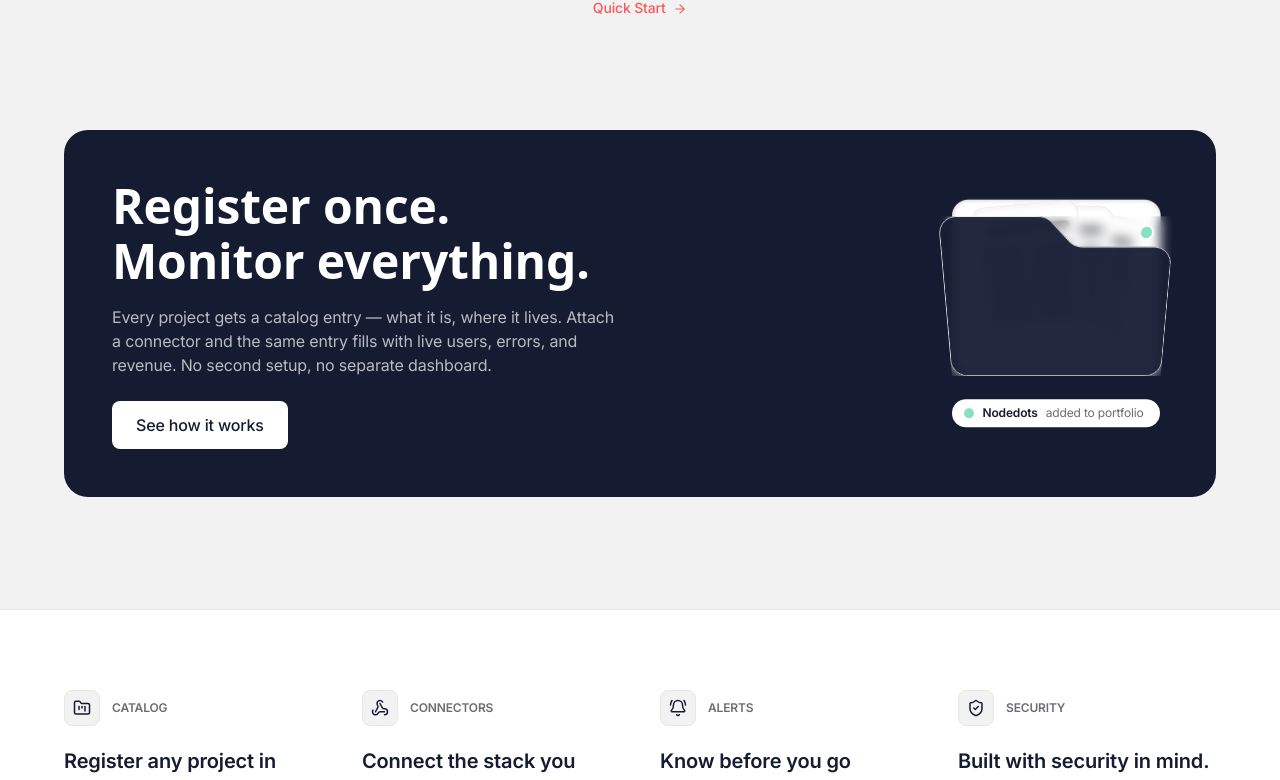
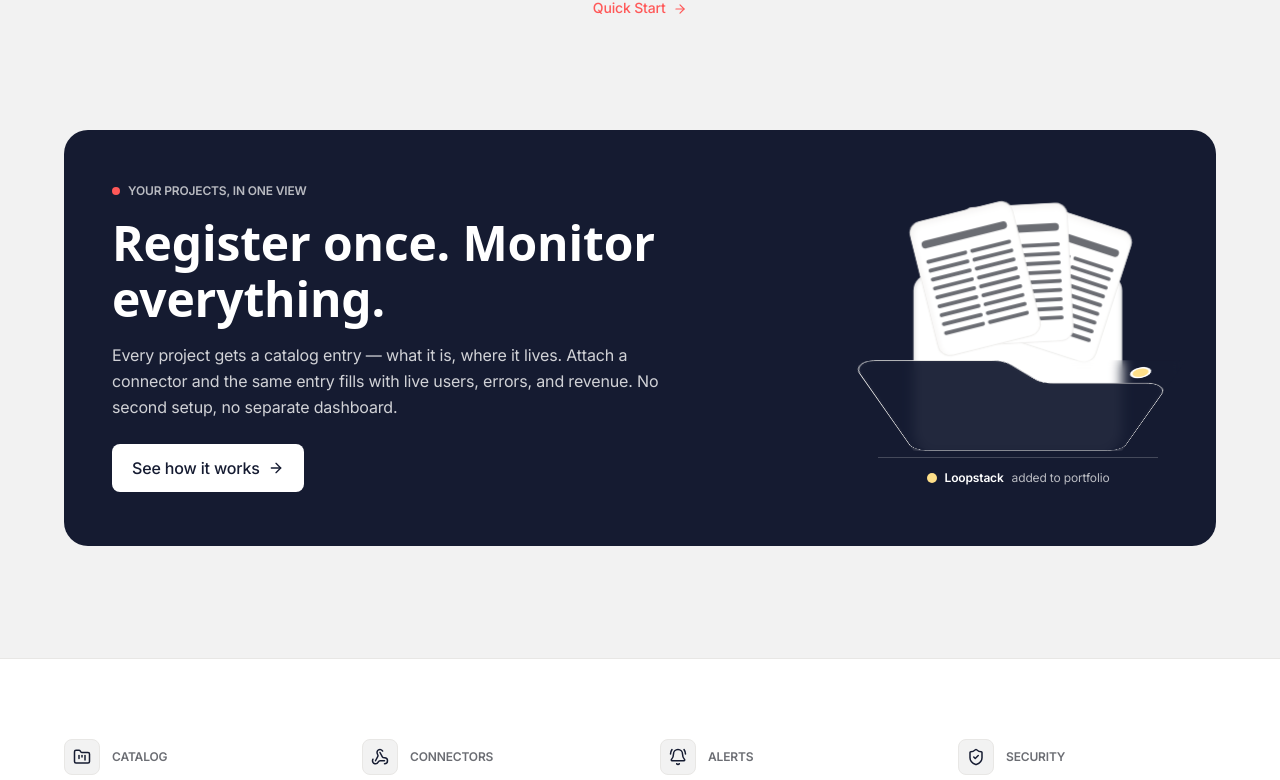
Before and after one commit to nodedots/proxibay, a React (Vite) app: page / in a window 1280 px wide. Shown: the part 714-1494 px from the top of the page. Built offline with nearby package versions, Linux system fonts and the light colour scheme; no server answers; a web font is replaced by a local one.

Commit message:
feat(site-footer): reposition developer button and update styling fix(folder-component): adjust autoplay interval for smoother animation fix(landing): enhance project display and update styling for better visibility

```diff
--- a/src/components/SiteFooter.tsx
+++ b/src/components/SiteFooter.tsx
@@ -94,13 +94,6 @@ export default function SiteFooter() {
                 Give every project a home and a heartbeat — health, users, and
                 revenue in one place.
               </p>
-              <button
-                onClick={() => setDevOpen(true)}
-                className="text-link mt-4 font-inter text-sm font-medium text-ink"
-                title="About the developer"
-              >
-                Developed by NodeDots
-              </button>
               {/* Socials — icon row with placeholder destinations. */}
               <div className="mt-6 flex items-center gap-1">
                 {SOCIALS.map(({ href, label, Icon }) => (
@@ -149,8 +142,15 @@ export default function SiteFooter() {
               </nav>
             ))}
           </div>
-          <div className="mt-12 border-t border-line pt-6">
+          <div className="mt-12 flex items-center justify-between gap-4 border-t border-line pt-6">
             <p className="font-inter text-xs text-ink-muted">© 2026 Stackduck</p>
+            <button
+              onClick={() => setDevOpen(true)}
+              className="text-link shrink-0 text-right font-inter text-xs font-medium text-ink-muted hover:text-ink"
+              title="About the developer"
+            >
+              Developed by NodeDots
+            </button>
           </div>
         </div>
       </footer>
--- a/src/components/ui/folder-component.tsx
+++ b/src/components/ui/folder-component.tsx
@@ -118,7 +118,7 @@ const FolderComponent = ({
       setAutoOpen(true);
       return;
     }
-    const id = window.setInterval(() => setAutoOpen((v) => !v), 2400);
+    const id = window.setInterval(() => setAutoOpen((v) => !v), 3200);
     return () => window.clearInterval(id);
   }, [autoPlay]);
 
@@ -173,7 +173,7 @@ const FolderComponent = ({
             <motion.div
               className="absolute"
               animate={{
-                y: open ? -160 : isHovered ? -30 : -10,
+                y: open ? (autoPlay ? -120 : -160) : isHovered ? -30 : -10,
                 x: open ? 70 : 40,
                 rotate: open ? 18 : isHovered ? 14 : 10,
               }}
@@ -189,7 +189,7 @@ const FolderComponent = ({
             <motion.div
               className="absolute"
               animate={{
-                y: open ? -180 : isHovered ? -35 : -20,
+                y: open ? (autoPlay ? -135 : -180) : isHovered ? -35 : -20,
                 x: open ? 0 : 3,
                 rotate: open ? -3 : isHovered ? -1 : 2,
               }}
@@ -205,7 +205,7 @@ const FolderComponent = ({
             <motion.div
               className="absolute"
               animate={{
-                y: open ? -170 : isHovered ? -44 : -22,
+                y: open ? (autoPlay ? -128 : -170) : isHovered ? -44 : -22,
                 x: open ? -65 : -40,
                 rotate: open ? -14 : isHovered ? -9 : -5,
               }}
--- a/src/pages/Landing.tsx
+++ b/src/pages/Landing.tsx
@@ -26,7 +26,7 @@ function PortfolioFolderDemo() {
   useEffect(() => {
     const id = window.setInterval(
       () => setActive((i) => (i + 1) % DEMO_PROJECTS.length),
-      2400,
+      3200,
     )
     return () => window.clearInterval(id)
   }, [])
@@ -34,17 +34,23 @@ function PortfolioFolderDemo() {
   const project = DEMO_PROJECTS[active]
 
   return (
-    <div className="flex w-60 flex-col items-center gap-6">
-      <Folder color="stackduck" size="sm" autoPlay accent={project.accent} />
+    <div className="relative mx-auto h-[320px] w-full max-w-[280px]">
+      <Folder
+        color="stackduck"
+        size="sm"
+        autoPlay
+        accent={project.accent}
+        className="absolute bottom-12 left-1/2 h-[176px] w-[209px] -translate-x-1/2"
+      />
       <div
         key={active}
-        className="fade-swap flex items-center gap-2 rounded-full bg-paper-white py-1.5 pl-3 pr-4"
+        className="fade-swap absolute inset-x-0 bottom-0 flex items-center justify-center gap-2 border-t border-white/20 py-3"
       >
         <span className={`status-dot ${project.dot}`} />
-        <span className="font-inter text-xs font-semibold text-inkwell-navy">
+        <span className="font-inter text-xs font-semibold text-paper-white">
           {project.name}
         </span>
-        <span className="font-inter text-xs text-slate">added to portfolio</span>
+        <span className="font-inter text-xs text-paper-white/70">added to portfolio</span>
       </div>
     </div>
   )
@@ -138,27 +144,31 @@ export default function Landing() {
         <Reveal>
         {/* bg-feature: Inkwell Navy in light; bumps to Raised Navy in dark so
             the card stays distinct from the now-darker page (DARK_MODE.md). */}
-        <div className="relative overflow-hidden rounded-3xl bg-feature p-10 sm:p-12">
-          <div className="max-w-lg">
-            <h2 className="font-display font-bold text-4xl leading-[1.16] text-paper-white sm:text-heading-lg sm:leading-heading-lg">
+        <div className="relative grid overflow-hidden rounded-3xl bg-feature p-8 sm:p-10 lg:grid-cols-[minmax(0,1fr)_300px] lg:items-center lg:gap-8 lg:p-12">
+          <div className="relative z-10 max-w-2xl">
+            <p className="flex items-center gap-2 font-inter text-xs font-semibold uppercase text-paper-white/70">
+              <span className="h-2 w-2 rounded-full bg-coral-emphasis" />
+              Your projects, in one view
+            </p>
+            <h2 className="mt-4 max-w-xl font-display font-bold text-4xl leading-[1.16] text-paper-white sm:text-heading-lg sm:leading-heading-lg">
               Register once. Monitor everything.
             </h2>
-            <p className="mt-4 text-body text-paper-white/70">
+            <p className="mt-4 max-w-xl text-body leading-relaxed text-paper-white/80">
               Every project gets a catalog entry — what it is, where it lives.
               Attach a connector and the same entry fills with live users, errors,
               and revenue. No second setup, no separate dashboard.
             </p>
             <a
               href="#features"
-              className="mt-6 inline-block rounded-lg bg-paper-white px-6 py-3 font-inter text-base font-medium text-inkwell-navy"
+              className="mt-6 inline-flex items-center gap-2 rounded-lg bg-paper-white px-5 py-3 font-inter text-base font-medium text-inkwell-navy transition-colors duration-150 hover:bg-ash-canvas focus-visible:outline-2 focus-visible:outline-offset-2 focus-visible:outline-paper-white"
             >
               See how it works
+              <ArrowRight size={16} aria-hidden="true" />
             </a>
           </div>
-          {/* Ambient portfolio demo — folder fills as projects are "added" */}
           <div
             aria-hidden="true"
-            className="mt-12 flex justify-center md:absolute md:right-10 md:top-1/2 md:mt-0 md:w-60 md:-translate-y-1/2"
+            className="mt-8 min-w-0 lg:mt-0"
           >
             <PortfolioFolderDemo />
           </div>
```
